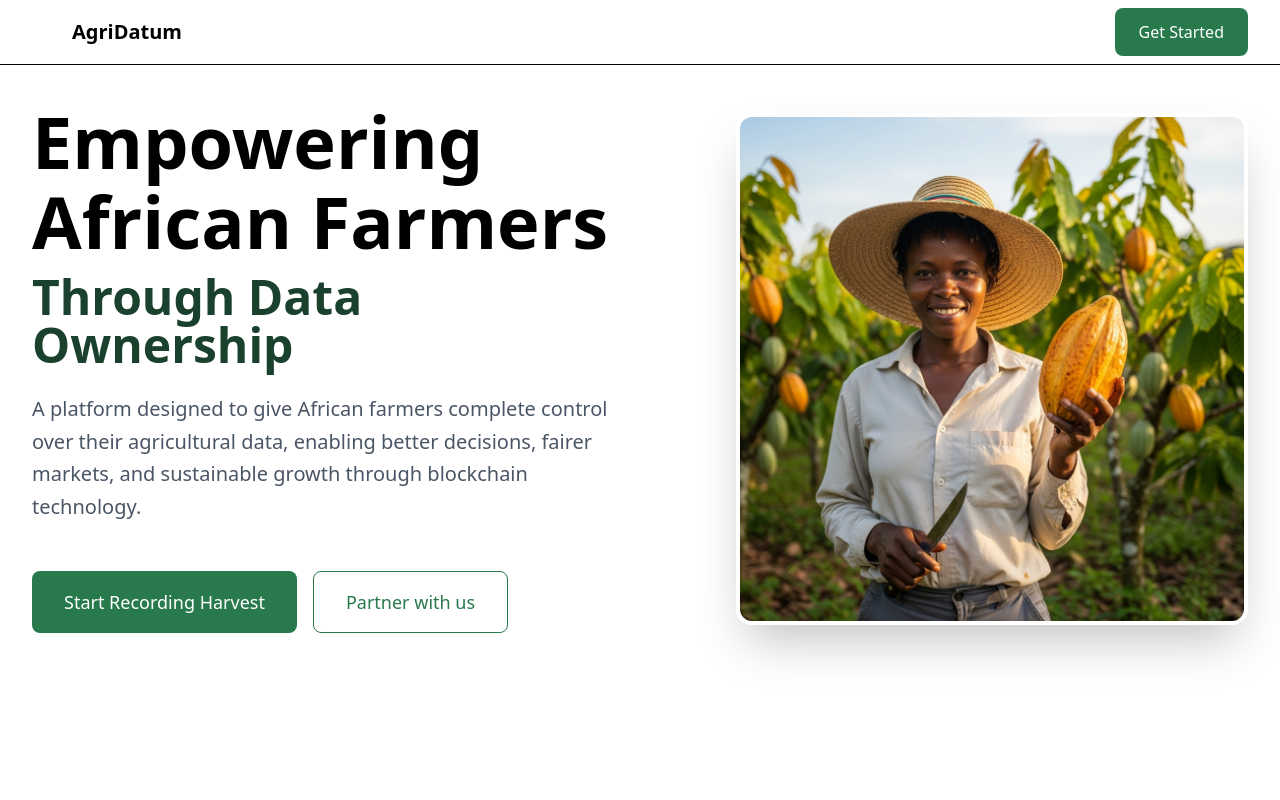
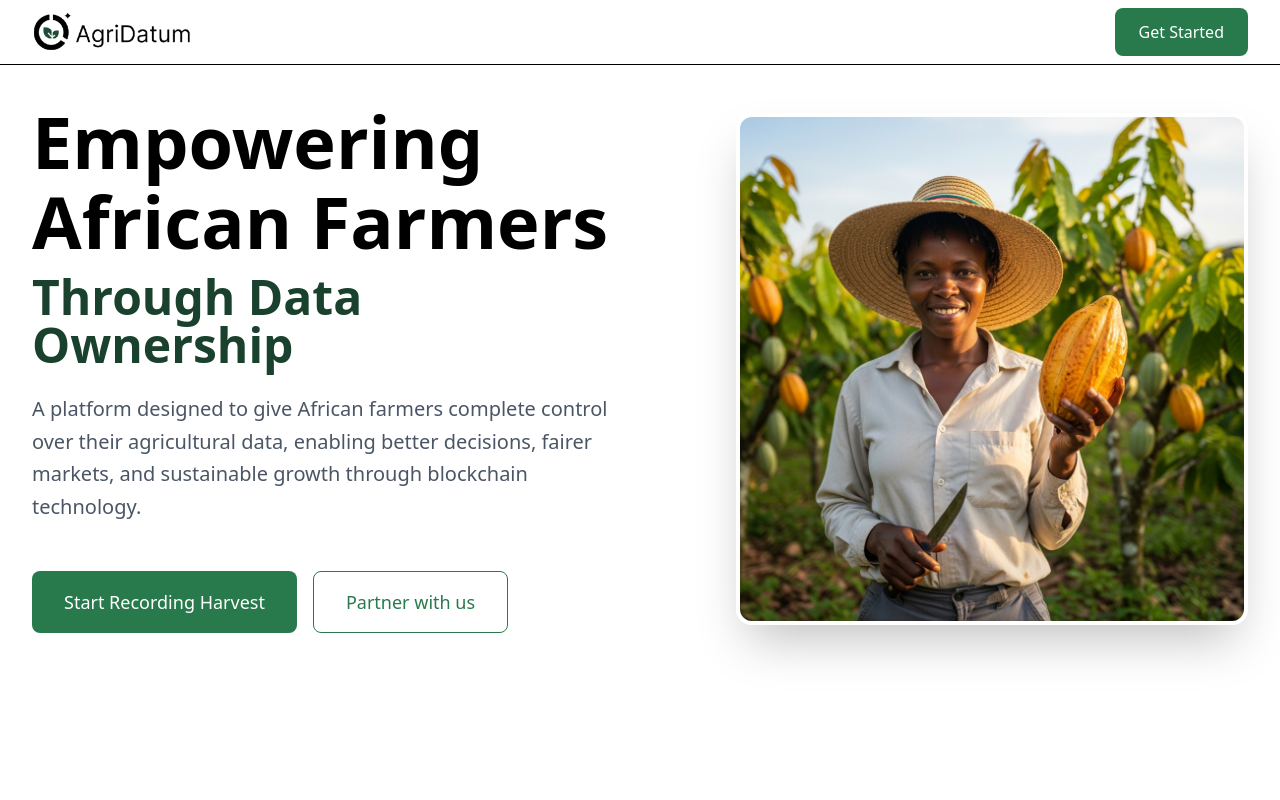
Before and after one commit to oswebdevteam/AgriDatum-frontend, a React (Vite) app: page / in a window 1280 px wide. Shown: the top 800 px of the page. Built offline with nearby package versions, Linux system fonts and the light colour scheme; no server answers.

Commit message:
logo added

```diff
--- a/src/components/LandingPage.tsx
+++ b/src/components/LandingPage.tsx
@@ -14,10 +14,10 @@ const LandingPage: React.FC<LandingPageProps> = ({ onGetStarted }) => {
         <div className="max-w-7xl mx-auto px-4 sm:px-6 lg:px-8">
           <div className="flex justify-between items-center h-16">
             <div className="flex items-center space-x-2">
-              <div className="w-8 h-8 bg-primary-600 rounded-lg flex items-center justify-center">
-                <span className="text-white font-bold text-lg">A</span>
+              <div className="bg-primary-600 rounded-lg flex items-center justify-center">
+                <span className="w-[160px] object-cover"><img src= "/images/logo.png" alt=''/></span>
               </div>
-              <span className="text-xl font-bold text-primary-900">AgriDatum</span>
+              {/* <span className="text-xl font-bold text-primary-900">AgriDatum</span> */}
             </div>
             <button
               onClick={onGetStarted}
```
Also changed, not shown: public/images/logo.png (added).
